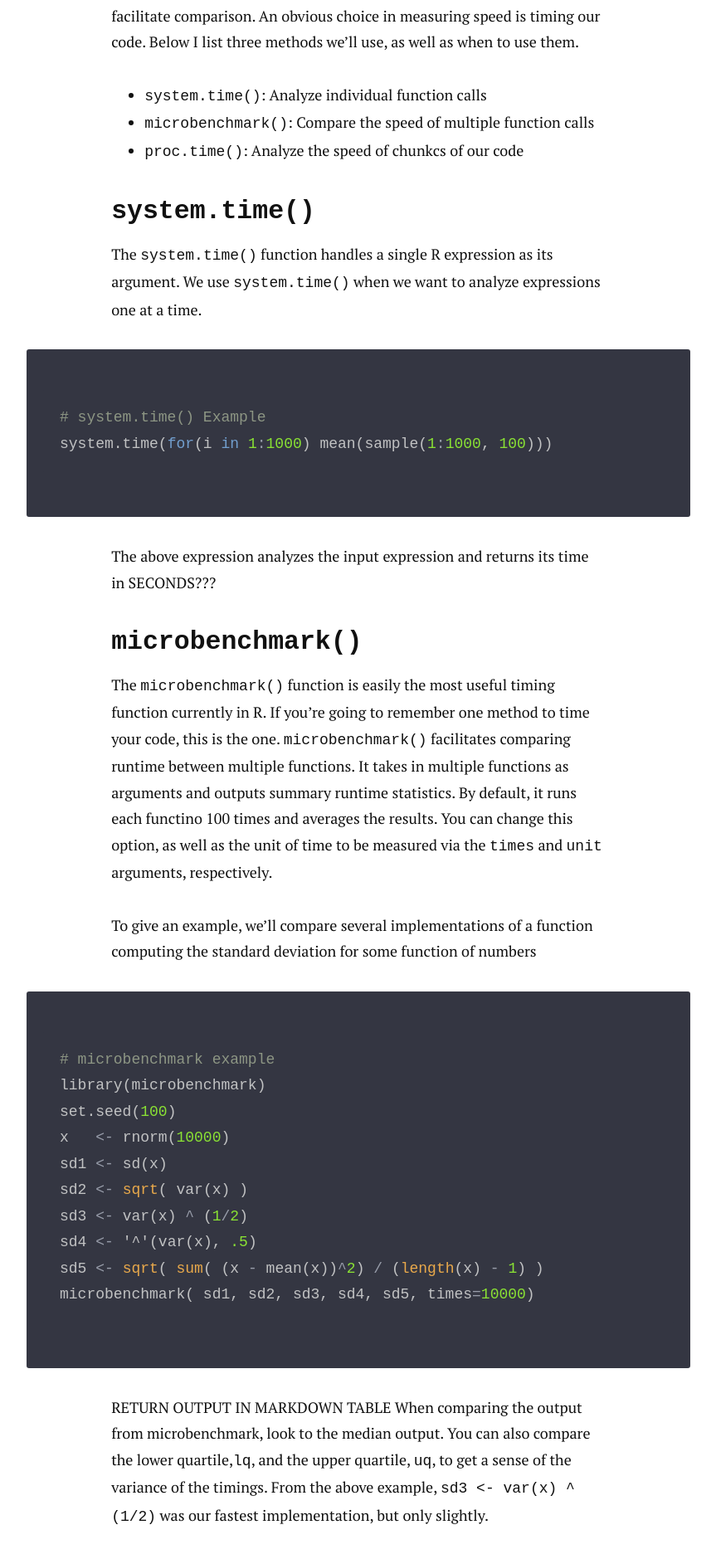
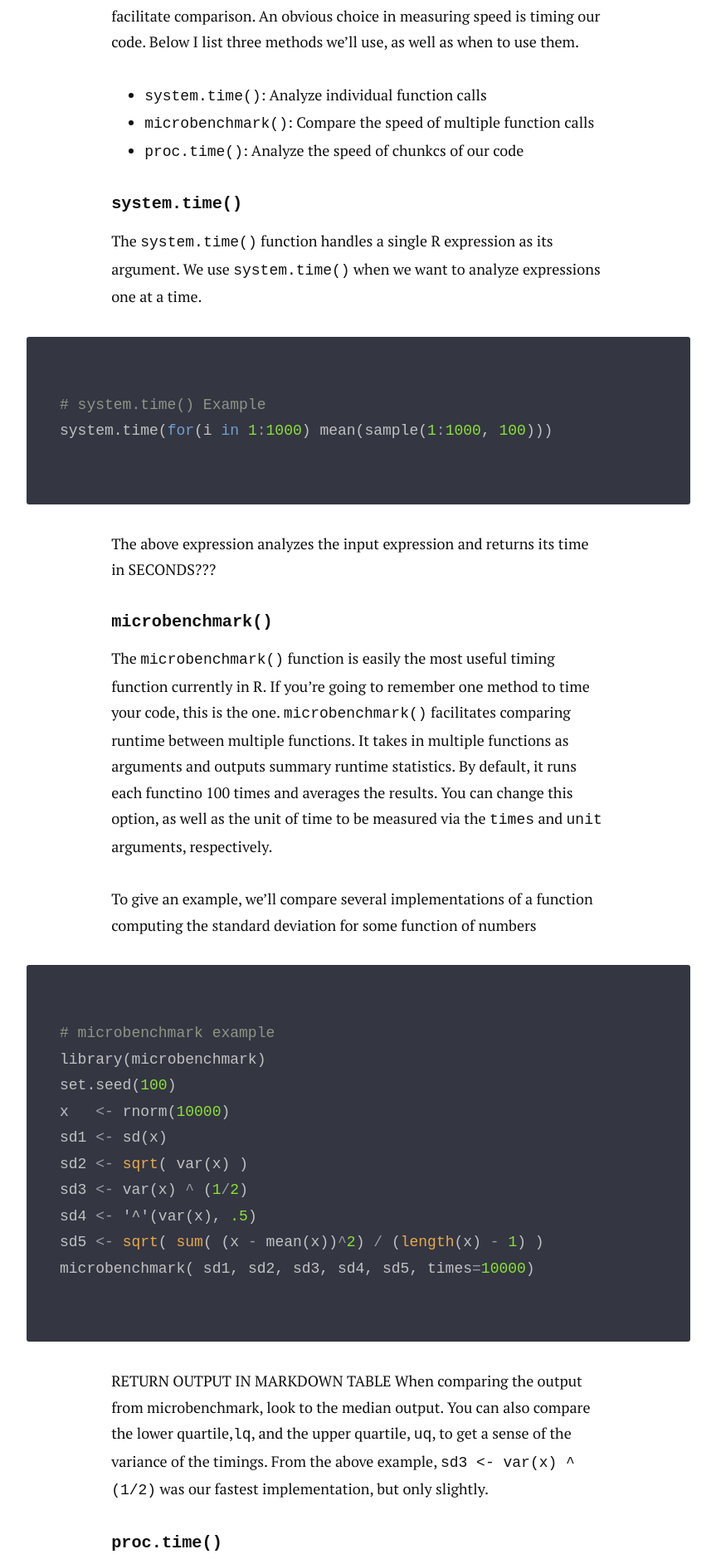
Before and after one commit to jwilber/old_website, a Jekyll site: the page built from _posts/2016-09-30-Writing-More-Efficient-R-Code.markdown, in a window 1280 px wide. Shown: the part 1901-3780 px from the top of the page at 83% size, without its empty margins (208-1071 px from the left). Built offline with Jekyll 4.4.1, drawn with Linux system fonts in a browser that asks for light colours; nearby versions of some CDN libraries.

```diff
--- a/_posts/2016-09-30-Writing-More-Efficient-R-Code.markdown
+++ b/_posts/2016-09-30-Writing-More-Efficient-R-Code.markdown
@@ -43,7 +43,7 @@ In order to write more efficient code, we need some way by which to facilitate c
 * `microbenchmark()`: Compare the speed of multiple function calls
 * `proc.time()`: Analyze the speed of chunkcs of our code
 
-### `system.time()`
+#### `system.time()`
 
 The `system.time()` function handles a single R expression as its argument. We use `system.time()` when we want to analyze expressions one at a time.
 
@@ -54,7 +54,7 @@ system.time(for(i in 1:1000) mean(sample(1:1000, 100)))
 
 The above expression analyzes the input expression and returns its time in SECONDS???
 
-### `microbenchmark()`
+#### `microbenchmark()`
 The `microbenchmark()` function is easily the most useful timing function currently in R. If you're going to remember one method to time your code, this is the one. `microbenchmark()` facilitates comparing runtime between multiple functions. It takes in multiple functions as arguments and outputs summary runtime statistics. By default, it runs each functino 100 times and averages the results. You can change this option, as well as the unit of time to be measured via the `times` and `unit` arguments, respectively.
 
 To give an example, we'll compare several implementations of a function computing the standard deviation for some function of numbers
```
